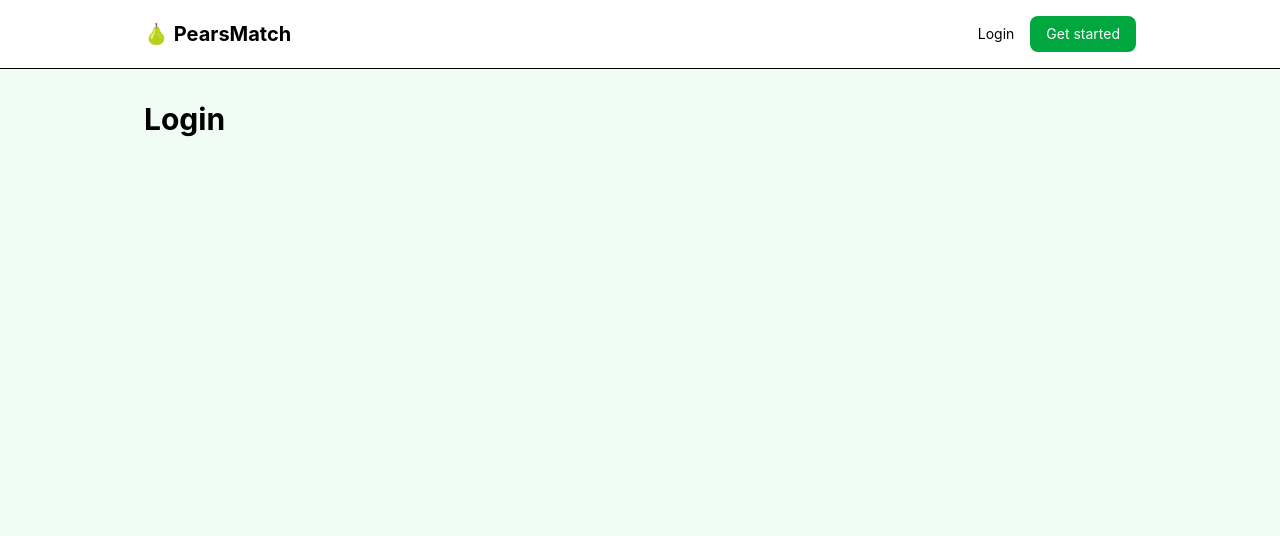
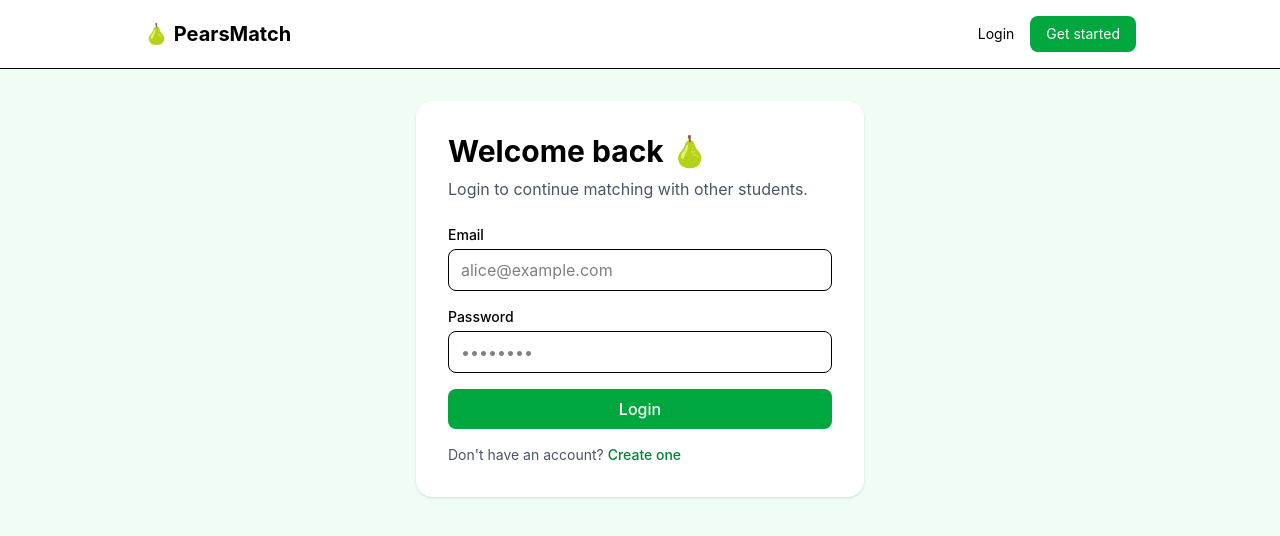
Before and after one commit to wchen-x/pearsmatch-peer-learning, a React (Vite) app in the folder frontend/: page /login in a window 1280 px wide. Shown: the top 536 px of the page. Built offline with nearby package versions, Linux system fonts and the light colour scheme.

Commit message:
Add login page

```diff
--- a/frontend/src/pages/LoginPage.tsx
+++ b/frontend/src/pages/LoginPage.tsx
@@ -1,3 +1,92 @@
+import { FormEvent, useState } from "react";
+import { Link, useNavigate } from "react-router-dom";
+import { apiRequest } from "../api/client";
+import type { AuthResponse } from "../types/auth";
+
 export default function LoginPage() {
-  return <h1 className="text-3xl font-bold">Login</h1>;
+  const navigate = useNavigate();
+
+  const [email, setEmail] = useState("");
+  const [password, setPassword] = useState("");
+
+  const [error, setError] = useState("");
+  const [isLoading, setIsLoading] = useState(false);
+
+  async function handleSubmit(event: FormEvent) {
+    event.preventDefault();
+    setError("");
+    setIsLoading(true);
+
+    try {
+      const data = await apiRequest<AuthResponse>("/api/auth/login", {
+        method: "POST",
+        body: JSON.stringify({
+          email,
+          password,
+        }),
+      });
+
+      localStorage.setItem("token", data.token);
+      navigate("/dashboard");
+    } catch (err) {
+      setError(err instanceof Error ? err.message : "Login failed");
+    } finally {
+      setIsLoading(false);
+    }
+  }
+
+  return (
+    <div className="mx-auto max-w-md rounded-2xl bg-white p-8 shadow-sm">
+      <h1 className="text-3xl font-bold">Welcome back 🍐</h1>
+      <p className="mt-2 text-gray-600">
+        Login to continue matching with other students.
+      </p>
+
+      <form onSubmit={handleSubmit} className="mt-6 space-y-4">
+        <div>
+          <label className="block text-sm font-medium">Email</label>
+          <input
+            className="mt-1 w-full rounded-lg border px-3 py-2"
+            type="email"
+            value={email}
+            onChange={(event) => setEmail(event.target.value)}
+            placeholder="alice@example.com"
+            required
+          />
+        </div>
+
+        <div>
+          <label className="block text-sm font-medium">Password</label>
+          <input
+            className="mt-1 w-full rounded-lg border px-3 py-2"
+            type="password"
+            value={password}
+            onChange={(event) => setPassword(event.target.value)}
+            placeholder="••••••••"
+            required
+          />
+        </div>
+
+        {error && (
+          <p className="rounded-lg bg-red-50 px-3 py-2 text-sm text-red-700">
+            {error}
+          </p>
+        )}
+
+        <button
+          disabled={isLoading}
+          className="w-full rounded-lg bg-green-600 px-4 py-2 font-medium text-white disabled:opacity-60"
+        >
+          {isLoading ? "Logging in..." : "Login"}
+        </button>
+      </form>
+
+      <p className="mt-4 text-sm text-gray-600">
+        Don&apos;t have an account?{" "}
+        <Link to="/register" className="font-medium text-green-700">
+          Create one
+        </Link>
+      </p>
+    </div>
+  );
 }
```
